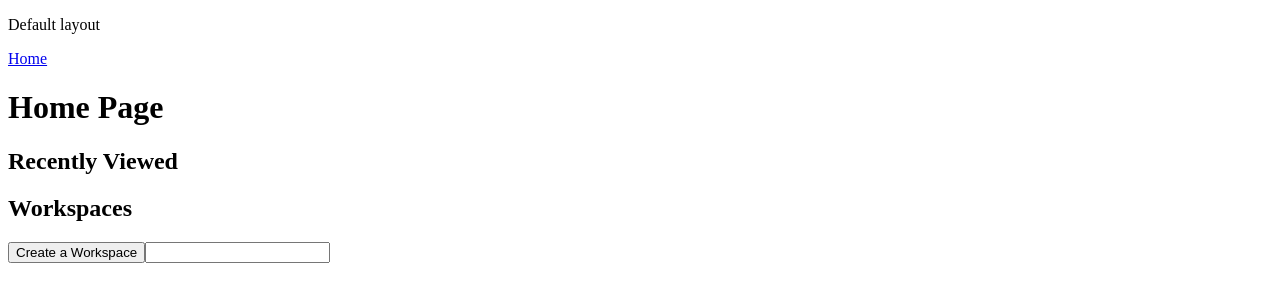
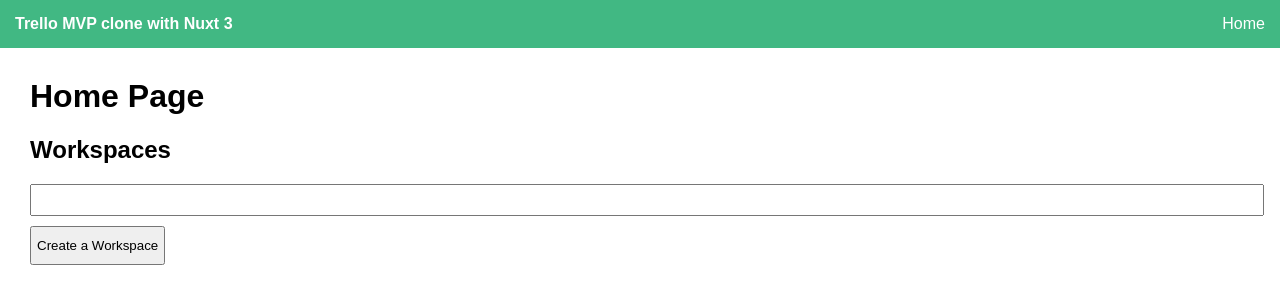
Before and after one commit to KamilWawrzynczuk/nuxt3-trello, a Nuxt app: page / in a window 1280 px wide. Shown: the top 304 px of the page. Built offline with nearby package versions, Linux system fonts and the light colour scheme.

Commit message:
feature: add columns title

```diff
--- a/layouts/default.vue
+++ b/layouts/default.vue
@@ -1,9 +1,12 @@
 <template lang="">
     <div>
-        <p>Default layout </p>
-        <nav>
+        <header class="main-header">
+            <p class='logo'>Trello MVP clone with Nuxt 3</p>
+        <nav class='main-nav'>
              <nuxt-link :to="`/`">Home</nuxt-link>
         </nav>
+        </header>
+
         <slot />
     </div>
 </template>
@@ -12,6 +15,29 @@ export default {
 
 }
 </script>
-<style lang="">
+<style lang="css">
+    html,
+    body{
+        margin: 0;
+        padding: 0;
+        font-family: "Robot", sans-serif;
+    }
+    .main-header{
+        background-color: #41b883;
+        padding: 15px;
+        display: flex;
+        justify-content: space-between;
+        align-items: center;
+    }
 
+    .main-nav a {
+        color: #fff;
+        text-decoration: none;
+    }
+    .logo{
+       color: #fff;
+       font-weight: bold;
+       margin: 0;
+       padding: 0;
+    }
 </style>
--- a/pages/index.vue
+++ b/pages/index.vue
@@ -17,12 +17,12 @@ const createWorkspace = () => {
 </script>
 
 <template>
-    <div>
-         <h1>Home Page</h1>
-        <h2>Recently Viewed</h2>
+    <main class="main-content">
+        <h1>Home Page</h1>
         <h2>Workspaces</h2>
-        <button @click="createWorkspace()">Create a Workspace</button>
-        <input type="text" v-model="newWorkspaceName" @keyup.enter="createWorkspace()">
+
+        <input type="text" v-model="newWorkspaceName" @keyup.enter="createWorkspace()" style='width:100%; padding: 5px; font-size: 1rem; margin-bottom: 10px;'/>
+        <button @click="createWorkspace()" style="padding: 10px 5px;">Create a Workspace</button>
         <ul class="workspace-list">
 
             <li v-for="workspace in workspaceList" :key="workspace.id" class="workspace-card">
@@ -31,7 +31,7 @@ const createWorkspace = () => {
             </nuxt-link>
             </li>
         </ul>
-    </div>
+    </main>
 
 </template>
 
@@ -39,12 +39,24 @@ const createWorkspace = () => {
 .workspace-card{
     display: block;
     border: 2px solid black;
-    border-radius: 15px;
+    border-radius: 4px;
     padding: 15px;
     margin-bottom: 5px;
 }
 .workspace-list {
     margin-left: 0;
     padding-left: 0 ;
+
+    display: grid;
+    grid-template-columns: repeat(3, 1fr);
+    gap: 10px;
+}
+
+.main-content{
+    padding: 30px;
+}
+
+.main-content h1 {
+    margin-top: 0;
 }
 </style>
--- a/pages/workspace/[id].vue
+++ b/pages/workspace/[id].vue
@@ -8,6 +8,7 @@ export default {
     }
   },
   data: () => ({
+    newColumnName: '',
     workspaceName: '',
     boardList: [],
     board: {
@@ -17,10 +18,16 @@ export default {
   }),
   methods: {
     createColumn() {
+      if(this.newColumnName) {
         this.board.columns.push({
+        columnName: this.newColumnName,
         newItemName: '',
         items:[]
       })
+
+      this.newColumnName = ''
+      }
+
     },
     createCard(column){
       if(column.newItemName) {
@@ -43,24 +50,40 @@ export default {
 </script>
 
 <template>
+  <main class="workspace-page">
   <h1>{{ workspaceName }} workspace {{ $route.params.id }}</h1>
   <section>
-  <h2> {{  board.name }}</h2>
-   <button @click="createColumn()">Create Column</button>
+    <input type="text" @keydown.enter="createColumn" v-model="newColumnName" placeholder="New column title" style="display: block; width: 100%; padding: 5px; font-smooth: 0.9rem; margin-bottom: 10px;" />
+    <button @click="createColumn" style="margin-bottom: 15px;">Create Column</button>
     <div class="column-grid">
       <section class="board-column" v-for="column in board.columns">
-      <input type="text" v-model="column.newItemName" @keyup.enter="createCard(column)" >
-      <button @click="createCard(column)">Create Cart</button>
-      <ul>
-        <li v-for="item in column.items" :key="item.id">{{ item.name }}</li>
+         <h3 style="margin-top: 5px;">{{ column.columnName  }}</h3>
+        <input type="text" v-model="column.newItemName" @keyup.enter="createCard(column)"  style="padding: 5px; font-size: 0.9rem; margin-bottom: 10px;" placeholder="New Card Item">
+        <button @click="createCard(column)" style="margin-bottom: 15px;">Create Cart</button>
+        <ul style="margin: 0; padding: 0">
+          <li v-for="item in column.items" :key="item.id" class="base-card">{{ item.name }}</li>
         </ul>
       </section>
     </div>
-
   </section>
+</main>
 </template>
 
 <style>
+
+.base-card{
+  border: 1px solid #222;
+  padding: 10px;
+  list-style: none;
+  background-color: #fff;
+}
+
+.workspace-page{
+  padding: 30px;
+}
+.workspace-page h1 {
+  margin-top: 0;
+}
 
 .column-grid {
   display: grid;
@@ -68,9 +91,13 @@ export default {
 }
 
 .board-column {
+  background-color: #eee;
+      display: flex;
+      flex-direction: column;
       border: 1px solid black;
       height: 80vh;
       margin-right: 10px;
+      padding: 10px;
 }
 
 </style>
```
Lines whose indentation alone changed are shown as unchanged.
